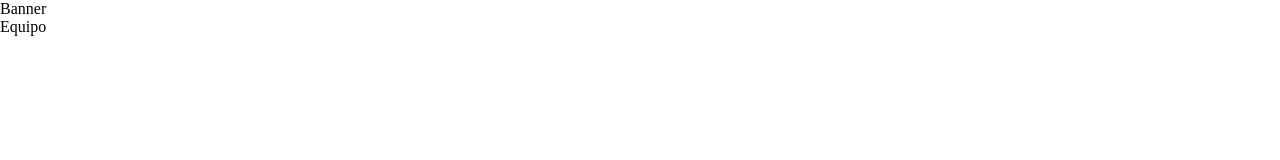
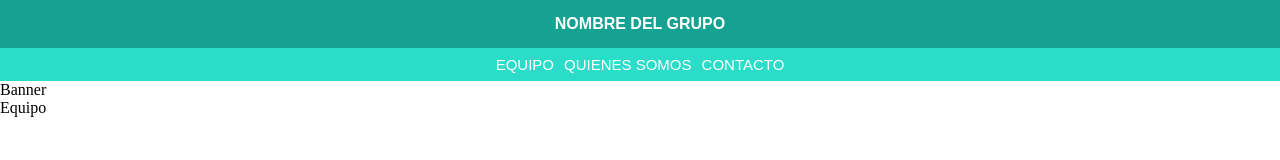
Before and after one commit to Raquelcb24/proyecto-modulo-1-Team-4, a plain HTML site: page index.html in a window 1280 px wide. Drawn offline with Linux system fonts and the light colour scheme.

Commit message:
add header

```diff
--- a/index.html
+++ b/index.html
@@ -10,11 +10,16 @@
 </head>
 <body>
     <header> <!--Aida-->
-        <h1></h1>
-        <nav></nav>
+        <h1>NOMBRE DEL GRUPO</h1>
+        <nav>
+            <ul class="navegacion">
+                <li><a href="#" alt="Equipo">EQUIPO</a></li>
+                <li><a href="#" alt="Quienes somos">QUIENES SOMOS</a></li>
+                <li><a href="#" alt="Contacto">CONTACTO</a></li>
+            </ul>
+        </nav>
     </header>
     <main>
-
         <section>Banner</section> <!--Foto y primera seccion--> <!--Pilar hasta debilidades-->
         <section>Equipo</section> <!--Equipo y parrafo-->
         <section>
--- a/style.css
+++ b/style.css
@@ -6,3 +6,44 @@
     --parrafo: open-sans, sans-serif;
     --titulo: rubik medium, sans-serif;
 }
+
+/* header */
+
+header{
+    position: sticky;
+    z-index: 100;
+    top: 0;
+    left: 0;
+    width: 100%;
+}
+
+h1{
+    color: white;
+    width: 100%;
+    background-color: rgba(9, 157, 141, 0.95);
+    font-size: 16px;
+    text-align: center;
+    padding: 15px;
+    font-family: var(--titulo);
+}
+
+.navegacion {
+    display: flex;
+    flex-direction: row;
+    justify-content: center;
+    padding: 8px;
+    background-color: rgba(20, 217, 196, 0.9);
+    gap: 10px;
+    width: 100%;
+    font-family: var(--titulo);
+}
+
+.navegacion li{
+    list-style: none;
+    font-size: 15px;
+}
+
+.navegacion a{
+    text-decoration: none;
+    color: white;
+}
```
